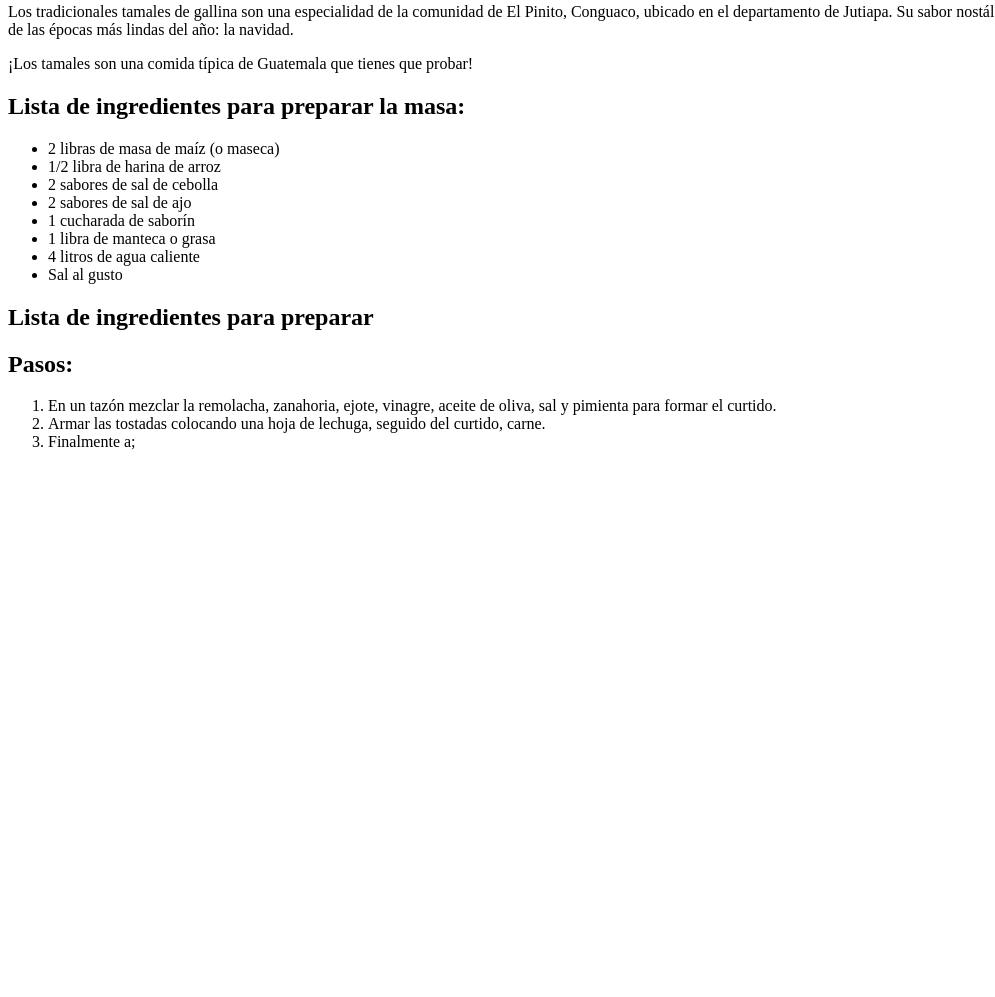
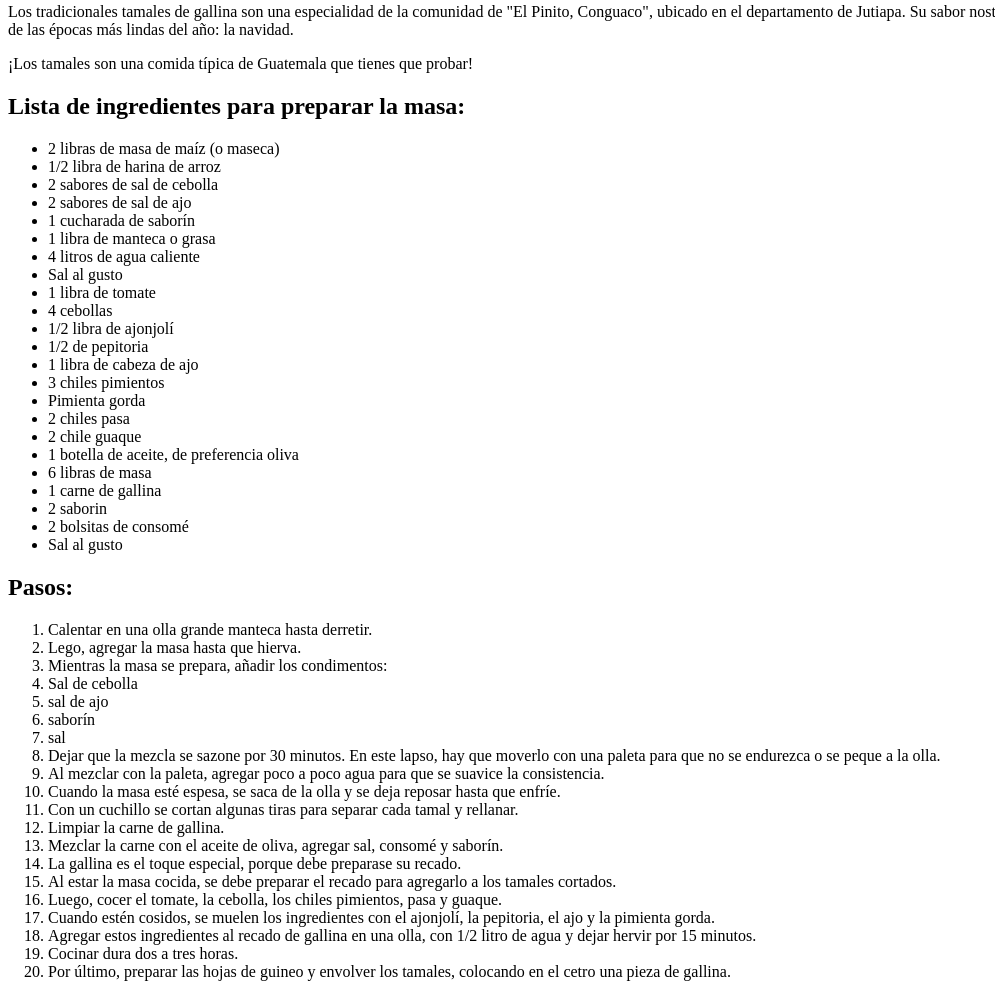
Before and after one commit to Diego-Landony/odin-recipes, a plain HTML site: page recipies/tamales-guatemaltecos.html in a window 1280 px wide. Shown: the part 397-1394 px from the top of the page, without its empty margins (0-995 px from the left). Before the commit the page ends 864 px from the top, so only its background shows below. Drawn offline with Linux system fonts and the light colour scheme.

Commit message:
añadiendo receta de tamales

```diff
--- a/recipies/tamales-guatemaltecos.html
+++ b/recipies/tamales-guatemaltecos.html
@@ -3,19 +3,19 @@
   <head>
     <meta charset="UTF-8" />
     <meta name="viewport" content="width=hi, initial-scale=1.0" />
-    <title>Receta Guatemalteca</title>
+    <title>Recetas Guatemalteca</title>
   </head>
   <body>
     <h1>Tamales guatemaltecos</h1>
     <img
-      src="/images/enchiladas-foto.jpg"
-      alt="Foto de enchiladas guatemaltecas"
+      src="/images/tamales-foto.jpg"
+      alt="Foto de tamales guatemaltecos"
       height="300"
       width="400"
     />
     <p>
       Los tradicionales tamales de gallina son una especialidad de la comunidad
-      de El Pinito, Conguaco, ubicado en el departamento de Jutiapa. Su sabor
+      de "El Pinito, Conguaco", ubicado en el departamento de Jutiapa. Su sabor
       nostálgico transporta a los guatemaltecos a una de las épocas más lindas
       del año: la navidad.
     </p>
@@ -33,21 +33,73 @@
       <li>1 libra de manteca o grasa</li>
       <li>4 litros de agua caliente</li>
       <li>Sal al gusto</li>
+      <li>1 libra de tomate</li>
+      <li>4 cebollas</li>
+      <li>1/2 libra de ajonjolí</li>
+      <li>1/2 de pepitoria</li>
+      <li>1 libra de cabeza de ajo</li>
+      <li>3 chiles pimientos</li>
+      <li>Pimienta gorda</li>
+      <li>2 chiles pasa</li>
+      <li>2 chile guaque</li>
+      <li>1 botella de aceite, de preferencia oliva</li>
+      <li>6 libras de masa</li>
+      <li>1 carne de gallina</li>
+      <li>2 saborin</li>
+      <li>2 bolsitas de consomé</li>
+      <li>Sal al gusto</li>
     </ul>
 
-    <h2>Lista de ingredientes para preparar</h2>
     <h2>Pasos:</h2>
     <ol>
+      <li>Calentar en una olla grande manteca hasta derretir.</li>
+      <li>Lego, agregar la masa hasta que hierva.</li>
+      <li>Mientras la masa se prepara, añadir los condimentos:</li>
+      <li>Sal de cebolla</li>
+      <li>sal de ajo</li>
+      <li>saborín</li>
+      <li>sal</li>
       <li>
-        En un tazón mezclar la remolacha, zanahoria, ejote, vinagre, aceite de
-        oliva, sal y pimienta para formar el curtido.
+        Dejar que la mezcla se sazone por 30 minutos. En este lapso, hay que
+        moverlo con una paleta para que no se endurezca o se peque a la olla.
       </li>
-
       <li>
-        Armar las tostadas colocando una hoja de lechuga, seguido del curtido,
-        carne.
+        Al mezclar con la paleta, agregar poco a poco agua para que se suavice
+        la consistencia.
       </li>
-      <li>Finalmente a;</li>
+      <li>
+        Cuando la masa esté espesa, se saca de la olla y se deja reposar hasta
+        que enfríe.
+      </li>
+      <li>
+        Con un cuchillo se cortan algunas tiras para separar cada tamal y
+        rellanar.
+      </li>
+      <li>Limpiar la carne de gallina.</li>
+      <li>
+        Mezclar la carne con el aceite de oliva, agregar sal, consomé y saborín.
+      </li>
+      <li>La gallina es el toque especial, porque debe preparase su recado.</li>
+      <li>
+        Al estar la masa cocida, se debe preparar el recado para agregarlo a los
+        tamales cortados.
+      </li>
+      <li>
+        Luego, cocer el tomate, la cebolla, los chiles pimientos, pasa y guaque.
+      </li>
+      <li>
+        Cuando estén cosidos, se muelen los ingredientes con el ajonjolí, la
+        pepitoria, el ajo y la pimienta gorda.
+      </li>
+      <li>
+        Agregar estos ingredientes al recado de gallina en una olla, con 1/2
+        litro de agua y dejar hervir por 15 minutos.
+      </li>
+      <li>Cocinar dura dos a tres horas.</li>
+      <li>
+        Por último, preparar las hojas de guineo y envolver los tamales,
+        colocando en el cetro una pieza de gallina.
+      </li>
     </ol>
   </body>
 </html>
```
Also changed, not shown: recipies/enchiladas-guatemaltecas.html (+1 -1 lines).
